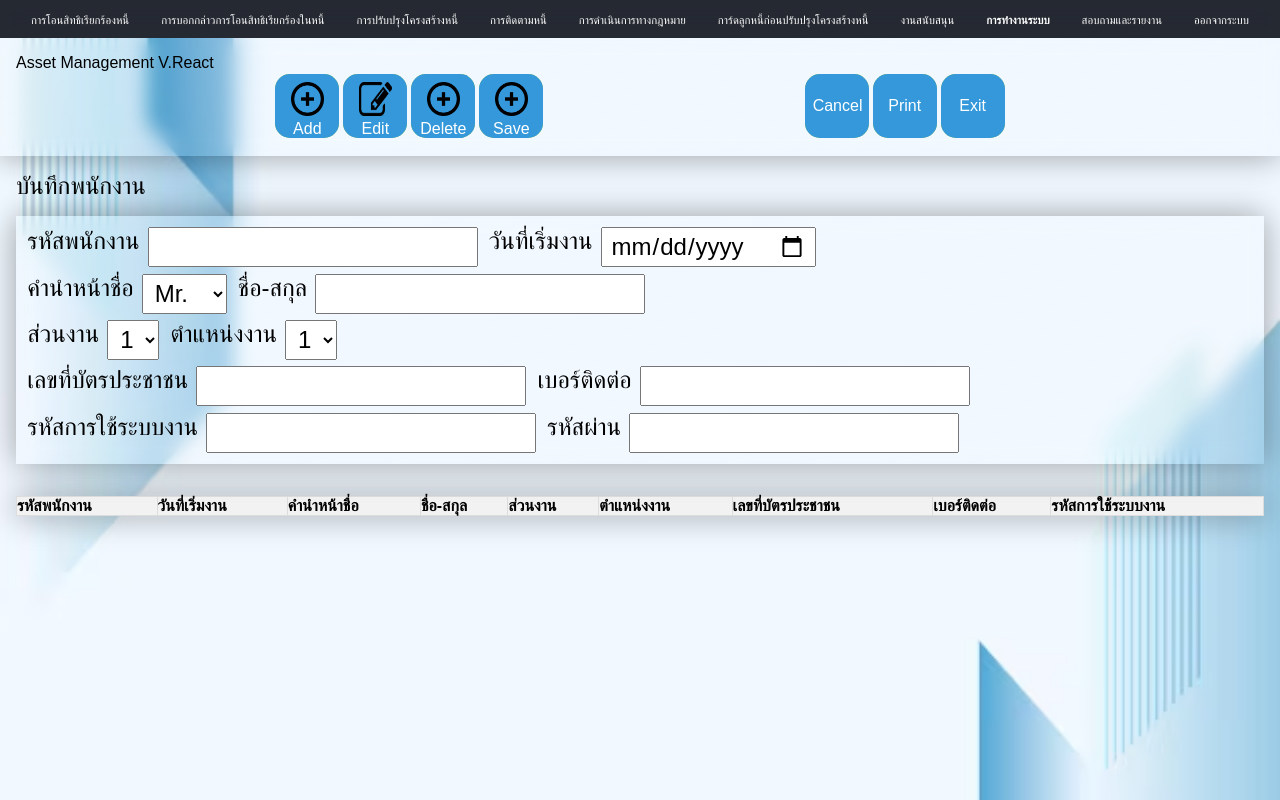
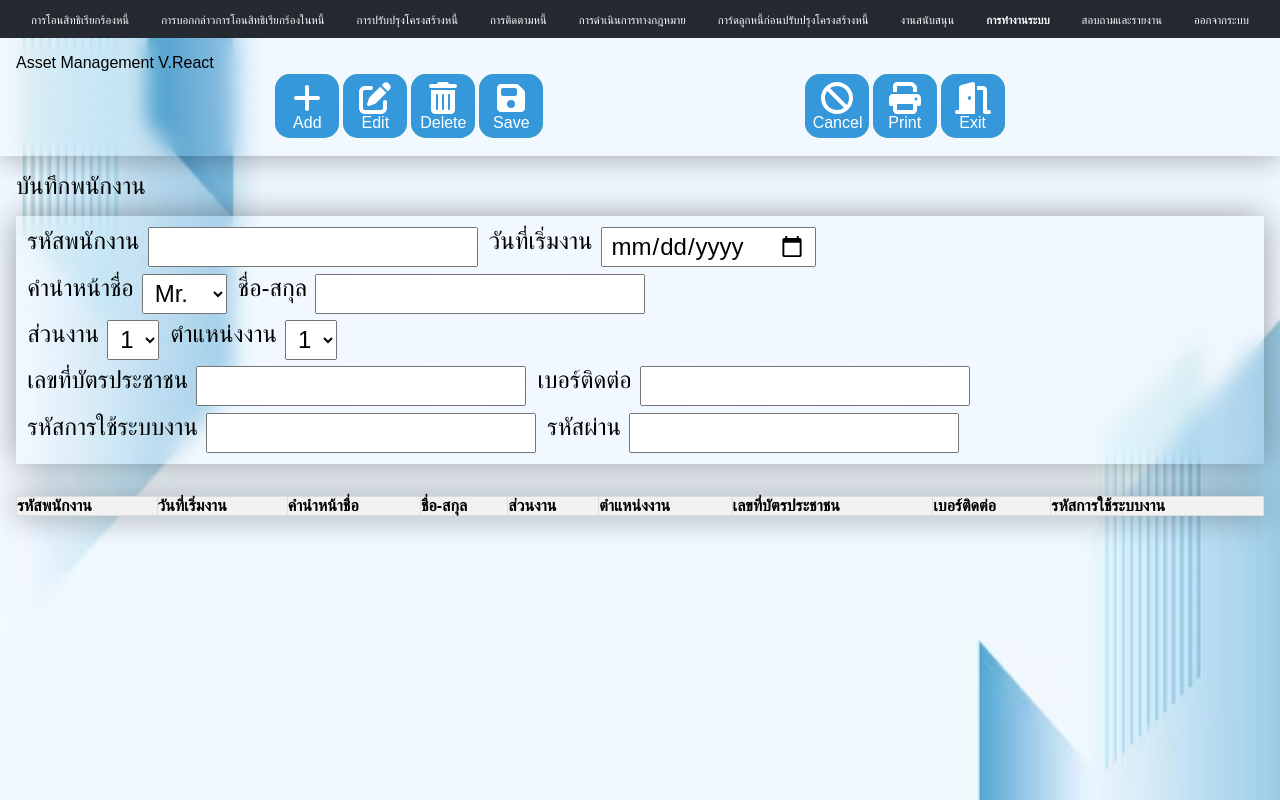
Before and after one commit to KaminariSora/Pre-Intern-Project, a React (Create React App) app in the folder module-8/: page / in a window 1280 px wide. Built offline with nearby package versions, Linux system fonts and the light colour scheme.

Commit message:
header fix

```diff
--- a/module-8/package.json
+++ b/module-8/package.json
@@ -3,6 +3,8 @@
   "version": "0.1.0",
   "private": true,
   "dependencies": {
+    "@fortawesome/free-solid-svg-icons": "^6.5.2",
+    "@fortawesome/react-fontawesome": "^0.2.2",
     "@testing-library/jest-dom": "^5.17.0",
     "@testing-library/react": "^13.4.0",
     "@testing-library/user-event": "^13.5.0",
--- a/module-8/src/Component/HeaderBox.js
+++ b/module-8/src/Component/HeaderBox.js
@@ -1,3 +1,6 @@
+import { FontAwesomeIcon } from '@fortawesome/react-fontawesome';
+import { faAdd, faEdit, faTrashAlt, faSave, faCancel, faPrint, faDoorOpen } from '@fortawesome/free-solid-svg-icons';
+
 function HeaderBox({ handleSubmit }) {
     const exit = () => {
         return (
@@ -10,19 +13,22 @@ function HeaderBox({ handleSubmit }) {
             <form id="button-container">
                 <div>
                     <button type="submit" onClick={handleSubmit}>
-                        <img src="./Img/round-add-button.png" id="add-button"></img>Add
+                        <FontAwesomeIcon icon={faAdd} size='2x'/>Add
                     </button>
                     <button>
-                        <img src="./Img/pngfind.com-edit-icon-png-704280.png" id="add-button"></img>Edit</button>
+                        <FontAwesomeIcon icon={faEdit} size='2x'/>Edit</button>
                     <button>
-                        <img src="./Img/round-add-button.png" id="add-button"></img>Delete</button>
+                        <FontAwesomeIcon icon={faTrashAlt} size='2x'/>Delete</button>
                     <button>
-                        <img src="./Img/round-add-button.png" id="add-button"></img>Save</button>
+                        <FontAwesomeIcon icon={faSave} size='2x'/>Save</button>
                 </div>
                 <div>
-                    <button>Cancel</button>
-                    <button>Print</button>
-                    <button onClick={exit}>Exit</button>
+                    <button>
+                        <FontAwesomeIcon icon={faCancel} size='2x'/>Cancel</button>
+                    <button>
+                        <FontAwesomeIcon icon={faPrint} size='2x'/>Print</button>
+                    <button onClick={exit}>
+                        <FontAwesomeIcon icon={faDoorOpen} size='2x'/>Exit</button>
                 </div>
             </form>
         </div>
```
Also changed, not shown: 1 other file (tests, documents, lock files or other folders).
